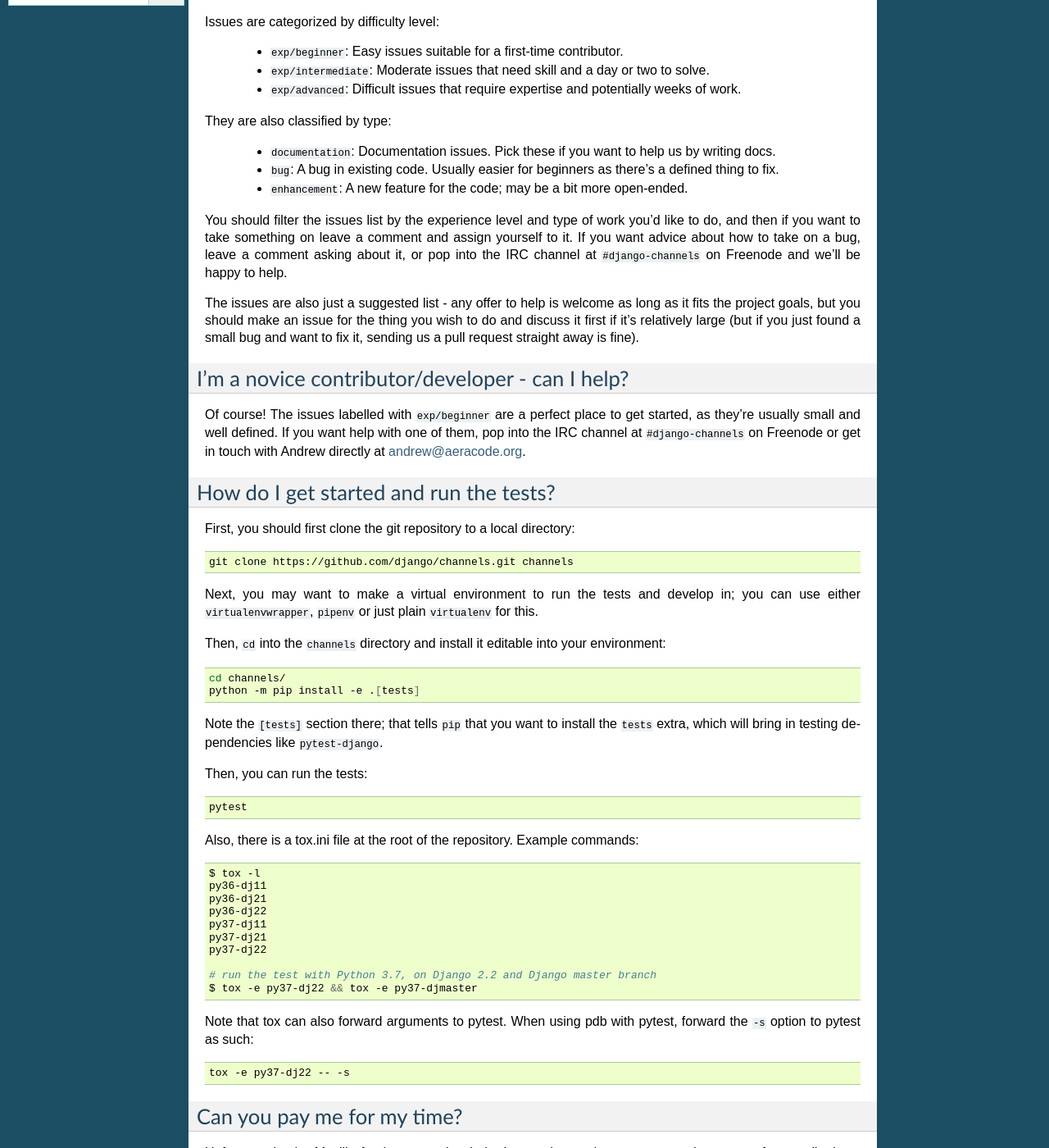
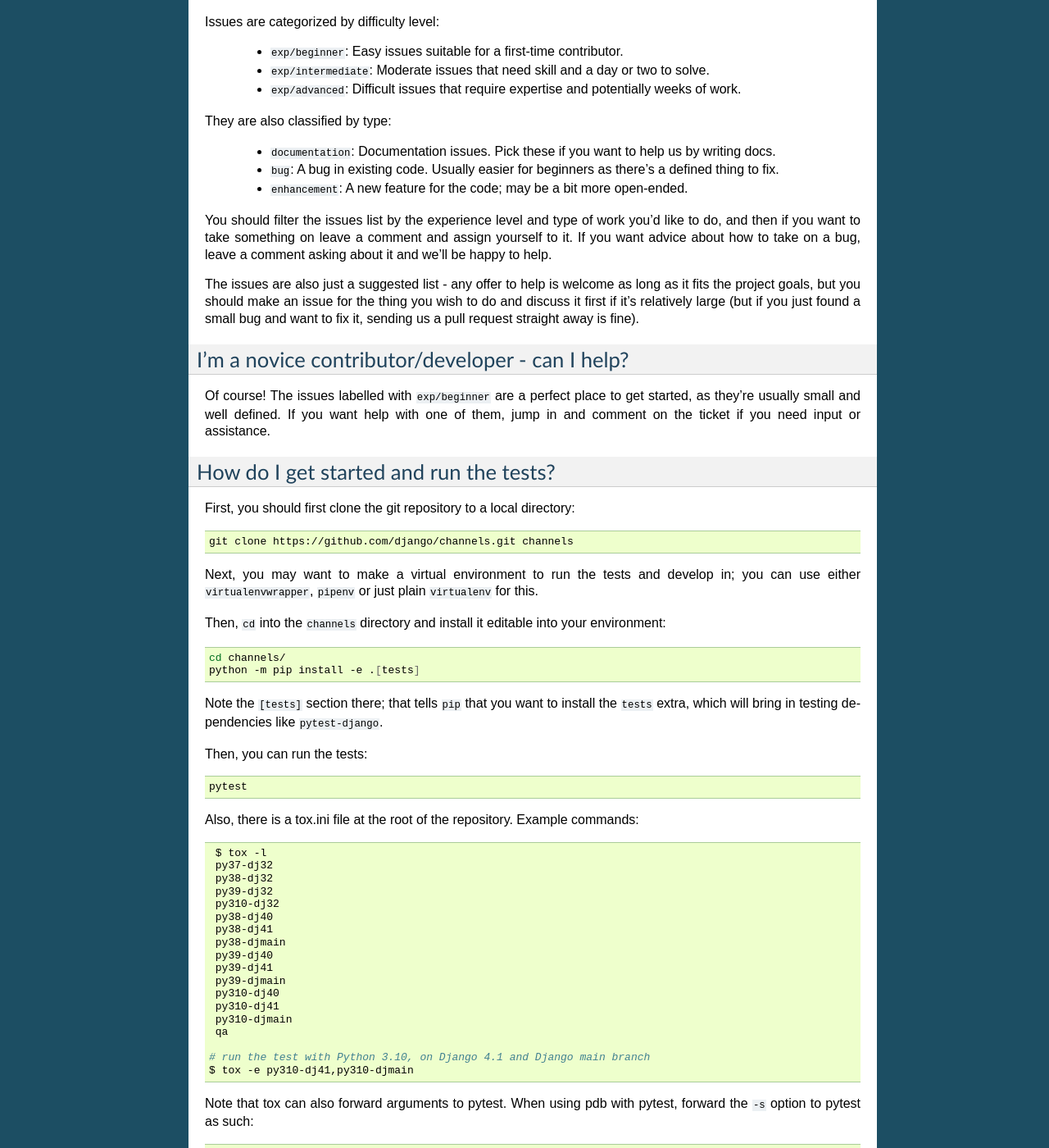
Before and after one commit to phillipchain/DjangoChannels, a Sphinx documentation site: the page built from docs/contributing.rst, in a window 1280 px wide and 1400 px high, scrolled down 462 px. Shown: the whole window at 82% size. Built offline with Sphinx 7.4.7, drawn with Linux system fonts in a browser that asks for light colours; pages that are not in the unit, such as notebooks, are missing from menus; the version number is read from the project's files by our own code; some of the changed text lies outside the part shown.

Commit message:
Updated contributing notes.

```diff
--- a/docs/contributing.rst
+++ b/docs/contributing.rst
@@ -38,22 +38,21 @@ They are also classified by type:
 You should filter the issues list by the experience level and type of work
 you'd like to do, and then if you want to take something on leave a comment
 and assign yourself to it. If you want advice about how to take on a bug,
-leave a comment asking about it, or pop into the IRC channel at
-``#django-channels`` on Freenode and we'll be happy to help.
+leave a comment asking about it and we'll be happy to help.
 
-The issues are also just a suggested list - any offer to help is welcome as long
-as it fits the project goals, but you should make an issue for the thing you
-wish to do and discuss it first if it's relatively large (but if you just found
-a small bug and want to fix it, sending us a pull request straight away is fine).
+The issues are also just a suggested list - any offer to help is welcome as
+long as it fits the project goals, but you should make an issue for the thing
+you wish to do and discuss it first if it's relatively large (but if you just
+found a small bug and want to fix it, sending us a pull request straight away
+is fine).
 
 
 I'm a novice contributor/developer - can I help?
 ------------------------------------------------
 
-Of course! The issues labelled with ``exp/beginner`` are a perfect place to
-get started, as they're usually small and well defined. If you want help with
-one of them, pop into the IRC channel at ``#django-channels`` on Freenode or
-get in touch with Andrew directly at andrew@aeracode.org.
+Of course! The issues labelled with ``exp/beginner`` are a perfect place to get
+started, as they're usually small and well defined. If you want help with one
+of them, jump in and comment on the ticket if you need input or assistance.
 
 
 How do I get started and run the tests?
@@ -91,30 +90,33 @@ Also, there is a tox.ini file at the root of the repository. Example commands:
 
 .. code-block:: sh
 
-   $ tox -l
-   py36-dj11
-   py36-dj21
-   py36-dj22
-   py37-dj11
-   py37-dj21
-   py37-dj22
+    $ tox -l
+    py37-dj32
+    py38-dj32
+    py39-dj32
+    py310-dj32
+    py38-dj40
+    py38-dj41
+    py38-djmain
+    py39-dj40
+    py39-dj41
+    py39-djmain
+    py310-dj40
+    py310-dj41
+    py310-djmain
+    qa
 
-   # run the test with Python 3.7, on Django 2.2 and Django master branch
-   $ tox -e py37-dj22 && tox -e py37-djmaster
+   # run the test with Python 3.10, on Django 4.1 and Django main branch
+   $ tox -e py310-dj41,py310-djmain
 
 Note that tox can also forward arguments to pytest. When using pdb with pytest,
 forward the ``-s`` option to pytest as such:
 
 .. code-block:: sh
 
-   tox -e py37-dj22 -- -s
+   tox -e py310-dj41 -- -s
 
-Can you pay me for my time?
----------------------------
-
-Unfortunately, the Mozilla funds we previously had are exhausted, so we can
-no longer pay for contributions. Thanks to all who participated!
-
+The ``qa`` environment runs the various linters used by the project.
 
 How do I do a release?
 ----------------------
@@ -127,8 +129,9 @@ If you have commit access, a release involves the following steps:
 * Add a link to the new release notes in ``docs/releases/index.rst``
 * Set the new version in ``__init__.py``
 * Roll all of these up into a single commit and tag it with the new version
-  number. Push the commit and tag, and Travis will automatically build and
-  release the new version to PyPI as long as all tests pass.
+  number. Push the commit and tag.
+* To upload you will need to be added as a maintainer on PyPI.
+  Run `python setup.py sdist bdist_wheel`, and `twine upload`.
 
 The release process for ``channels-redis`` and ``daphne`` is similar, but
 they don't have the two steps in ``docs/``.
```
